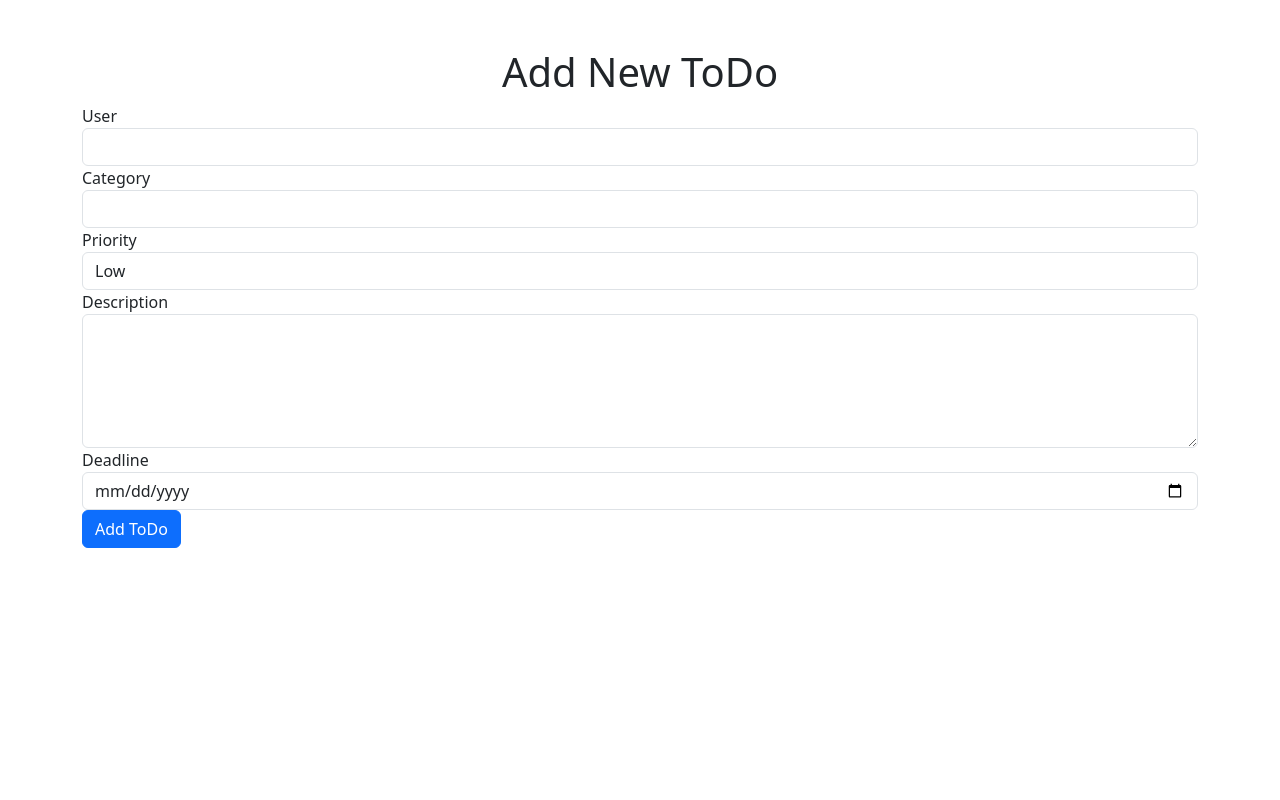
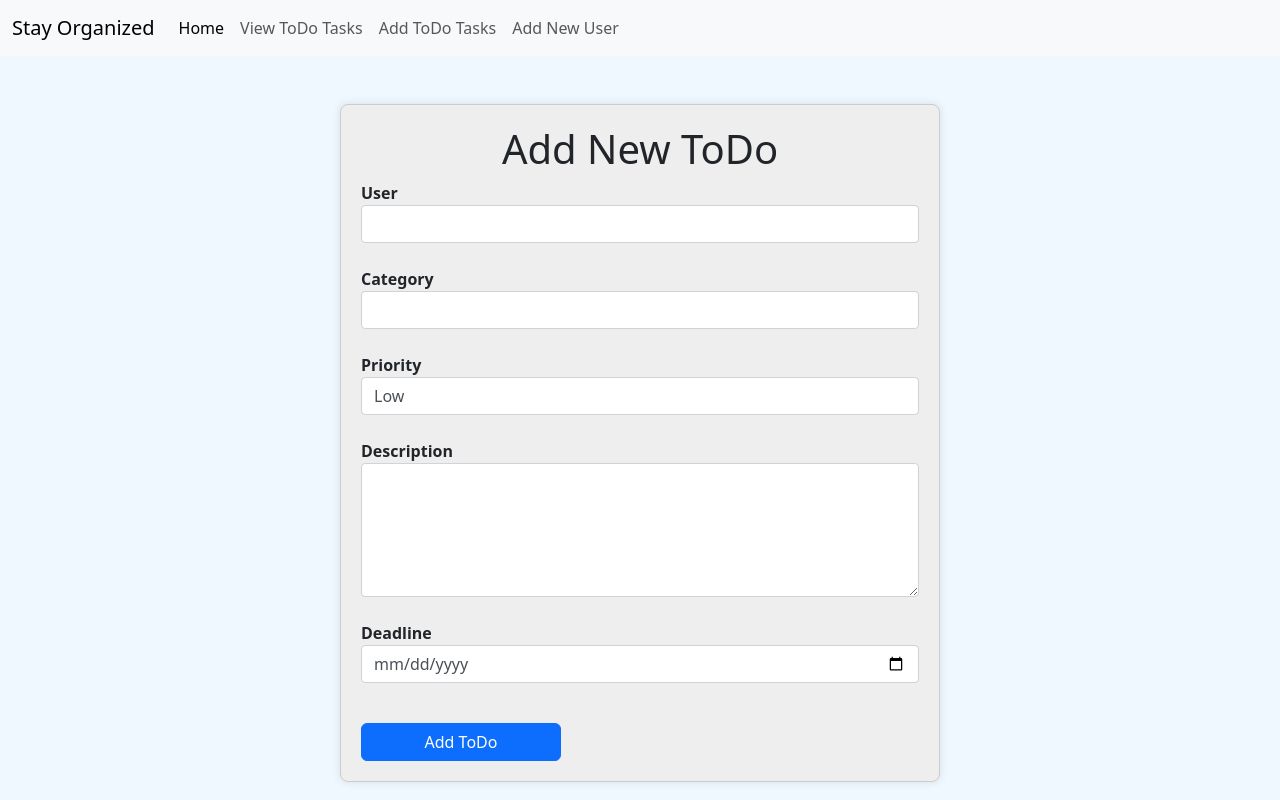
Before and after one commit to YearUpSpring2024/stay-organized, a plain HTML site: page new_todo.html in a window 1280 px wide. Drawn offline with nearby package versions, Linux system fonts and the light colour scheme; no server answers.

Commit message:
css for index and new todo
Co-authored-by: Dmoncrief <Dmoncrief@users.noreply.github.com>

```diff
--- /dev/null
+++ b/css/index.css
@@ -0,0 +1,3 @@
+body {
+    background-color: aliceblue;
+}
--- a/css/new_todo.css
+++ b/css/new_todo.css
@@ -0,0 +1,63 @@
+
+/* Center the container horizontally */
+.container {
+    background-color: #eeeeee;
+    max-width: 600px;
+    margin: 0 auto;
+    border: 1px solid #ccc; /* Add a border */
+    padding: 20px; /* Add padding inside the container */
+    border-radius: 8px; /* Rounded corners for the border */
+    box-shadow: 0 0 10px rgba(0, 0, 0, 0.1); /* Add a subtle box shadow */
+}
+
+/* Add top margin */
+.mt-5 {
+    margin-top: 3rem; /* Adjust as needed */
+}
+
+/* Center the heading */
+h1.text-center {
+    text-align: center;
+}
+
+/* Style form elements */
+.form-group {
+    margin-bottom: 1.5rem; /* Adjust spacing between form groups */
+}
+
+label {
+    font-weight: bold;
+}
+
+textarea.form-control {
+    resize: vertical; /* Allow vertical resizing of textarea */
+}
+
+/* Adjust select element width */
+select.form-control {
+    width: 100%; /* Full width */
+}
+
+/* Style the submit button */
+.btn-primary {
+    width: 100%;
+    max-width: 200px;
+    margin-top: 1rem;
+}
+
+body {
+    background-color: aliceblue;
+}
+
+.form-control {
+    width: 100%;
+    padding: 0.375rem 0.75rem;
+    font-size: 1rem;
+    line-height: 1.5;
+    color: #495057;
+    background-color: #fff;
+    background-clip: padding-box;
+    border: 1px solid #ced4da; /* Add border to inputs */
+    border-radius: 0.25rem;
+    transition: border-color 0.15s ease-in-out, box-shadow 0.15s ease-in-out;
+}
--- a/new_todo.html
+++ b/new_todo.html
@@ -7,7 +7,42 @@
     <title>Add New ToDo</title>
     <link href="https://cdn.jsdelivr.net/npm/bootstrap@5.3.3/dist/css/bootstrap.min.css" rel="stylesheet"
         integrity="sha384-QWTKZyjpPEjISv5WaRU9OFeRpok6YctnYmDr5pNlyT2bRjXh0JMhjY6hW+ALEwIH" crossorigin="anonymous">
+        <link rel="stylesheet" href="css/new_todo.css">
 </head>
+<header>
+    <nav class="navbar navbar-expand-lg bg-body-tertiary mt-6">
+      <div class="container-fluid">
+        <a class="navbar-brand" href="#">Stay Organized</a>
+        <button class="navbar-toggler" type="button" data-bs-toggle="collapse" data-bs-target="#navbarSupportedContent"
+          aria-controls="navbarSupportedContent" aria-expanded="false" aria-label="Toggle navigation">
+          <span class="navbar-toggler-icon"></span>
+        </button>
+        <div class="collapse navbar-collapse" id="navbarSupportedContent">
+          <ul class="navbar-nav me-auto mb-2 mb-lg-0">
+            <li class="nav-item">
+              <a class="nav-link active" aria-current="page" href="index.html">Home</a>
+            </li>
+            <li class="nav-item">
+              <a class="nav-link" href="todos.html">View ToDo Tasks</a>
+            </li>
+            </li>
+            <li class="nav-item">
+              <a class="nav-link" href="new_todo.html">Add ToDo Tasks</a>
+            </li>
+            <li class="nav-item">
+              <a class="nav-link" href="new_user.html">Add New User</a>
+            </li>
+            <!-- <li class="nav-item">
+                            <a class="nav-link disabled" aria-disabled="true">Disabled</a>
+                        </li> -->
+          </ul>
+          <!-- <form class="d-flex" role="search">
+                        <input class="form-control me-2" type="search" placeholder="Search" aria-label="Search">
+                        <button class="btn btn-outline-success" type="submit">Search</button>
+                    </form> -->
+        </div>
+      </div>
+    </nav>
 
 <body>
     <div class="container mt-5">
```
Also changed, not shown: index.html (+42 -31 lines), images/man_multitask.jpeg (added), images/meeting_task.jpg (added), images/multitask.jpg (added), images/task_ppl.jpg (added), images/tech_500.jpg (deleted).
